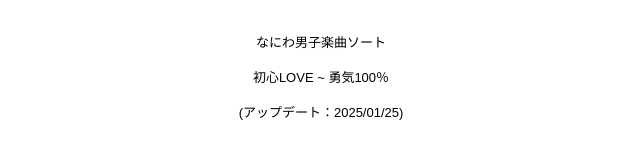
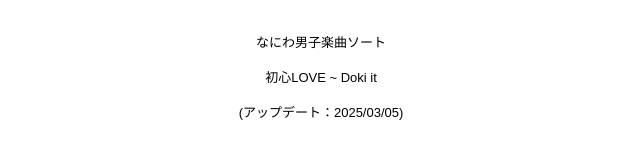
Before and after one commit to ohkzy/naniwasort, a plain HTML site: page index.html in a window 1280 px wide. Shown: the part 232-390 px from the top of the page, 319-959 px from the left. Drawn offline with Linux system fonts and the light colour scheme.

Commit message:
Update index.html

```diff
--- a/index.html
+++ b/index.html
@@ -112,6 +112,12 @@ var namMember = new Array(
 "<img src=> <br>cardigan</br>",
 "<img src=> <br>勇気100%</br>",
 "<img src=> <br>ありがとう心から</br>",
+"<img src=> <br>Doki it</br>",
+"<img src=> <br>Don’t Worry!!</br>",
+"<img src=> <br>ミライmuseigen</br>",
+"<img src=> <br>Love Triangle</br>",
+"<img src=> <br>CHAU-CHAU</br>",
+"<img src=> <br>TICKET</br>",
 
 
 
@@ -422,8 +428,8 @@ a:hover{color:#99ccff;}
 </table><br><br>
 <div id="resultField" style="text-align:center;">
     <p><font size="2" face="Meiryo, sans-serif"><span style="">なにわ男子楽曲ソート</font></p>
-    <p><font size="2" face="Meiryo, sans-serif">初心LOVE ~ 勇気100％</font></p>
-    <p><font size="2" face="Meiryo, sans-serif">(アップデート：2025/01/25)</font></p>
+    <p><font size="2" face="Meiryo, sans-serif">初心LOVE ~ Doki it</font></p>
+    <p><font size="2" face="Meiryo, sans-serif">(アップデート：2025/03/05)</font></p>
 </div>
 <script type="text/javascript">
 <!--
```
